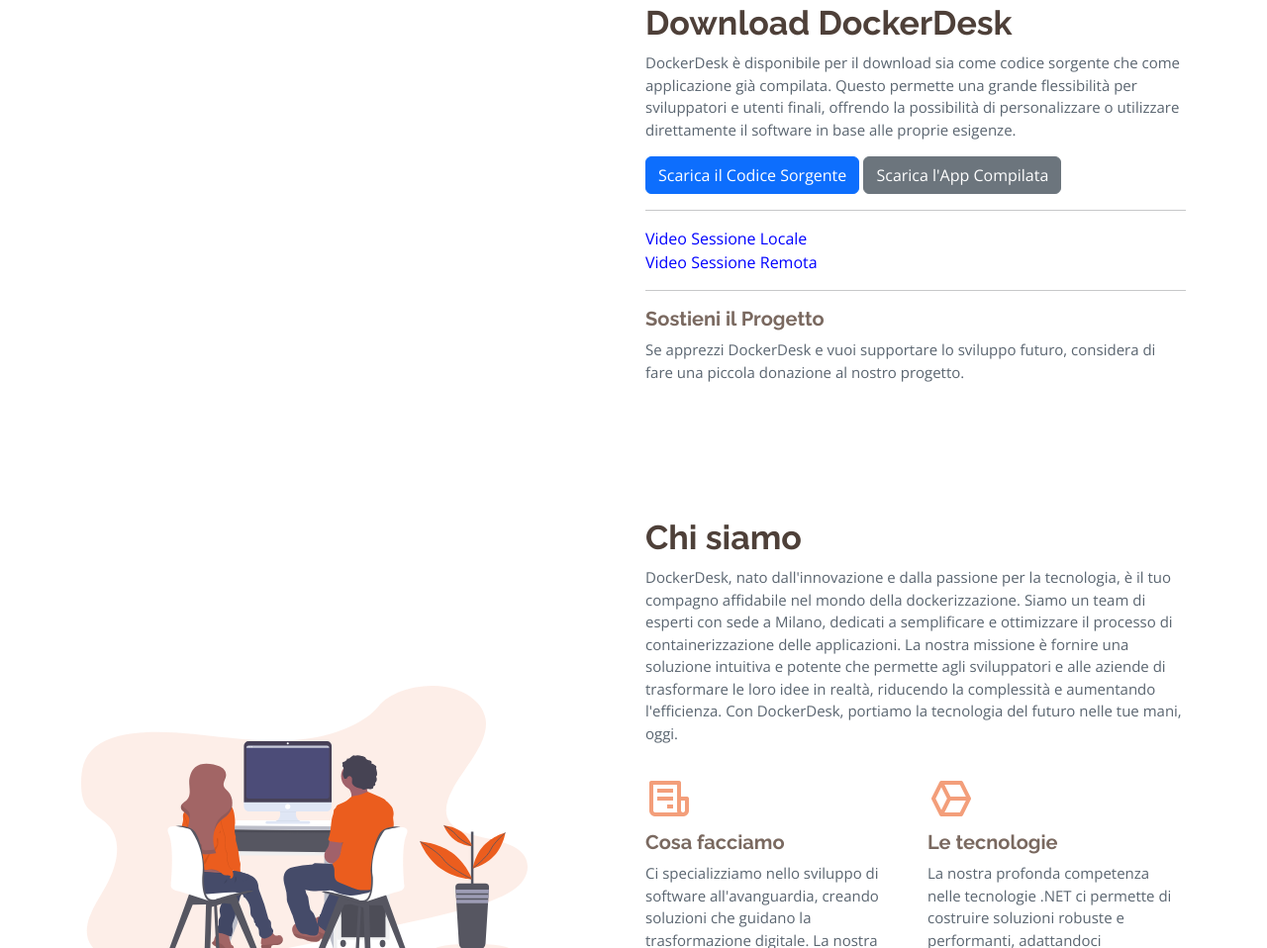
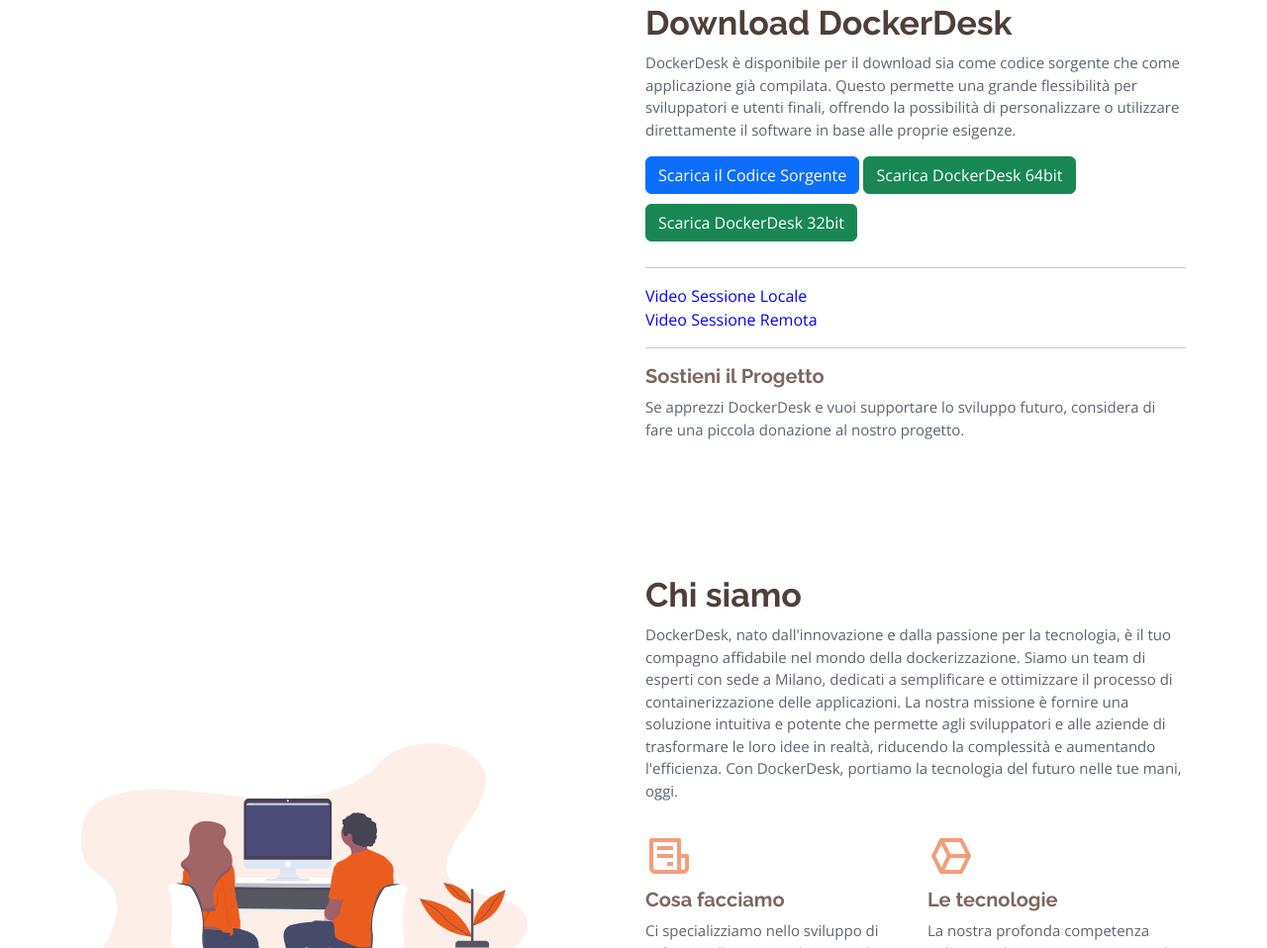
Before and after one commit to Gioking/DockerDeskSite, a plain HTML site: page index.html in a window 1280 px wide. Shown: the part 3007-3965 px from the top of the page at 99% size. Drawn offline with nearby package versions, Linux system fonts and the light colour scheme.

Commit message:
in progress

```diff
--- a/index.html
+++ b/index.html
@@ -197,8 +197,9 @@
               DockerDesk è disponibile per il download sia come codice sorgente che come applicazione già compilata. Questo permette una grande flessibilità per sviluppatori e utenti finali, offrendo la possibilità di personalizzare o utilizzare direttamente il software in base alle proprie esigenze.
             </p>
             <div data-aos="fade-up" data-aos-delay="300">
-              <a href="https://github.com/Gioking/DockerDesk" target="_blank" class="btn btn-primary">Scarica il Codice Sorgente</a>
-              <a href="link-alla-pagina-di-download-dell'applicazione-compilata" class="btn btn-secondary">Scarica l'App Compilata</a>
+              <a href="https://github.com/Gioking/DockerDesk" style="margin-bottom: 10px;" target="_blank" class="btn btn-primary">Scarica il Codice Sorgente</a>
+              <a href="https://gioking.github.io/DockerDeskSite/DockerDesk64.msi" style="margin-bottom: 10px;" class="btn btn-success">Scarica DockerDesk 64bit</a>
+              <a href="https://gioking.github.io/DockerDeskSite/DockerDesk86.msi" style="margin-bottom: 10px;" class="btn btn-success">Scarica DockerDesk 32bit</a>
             </div>
             <hr>
             <div data-aos="fade-up" data-aos-delay="300">
```
